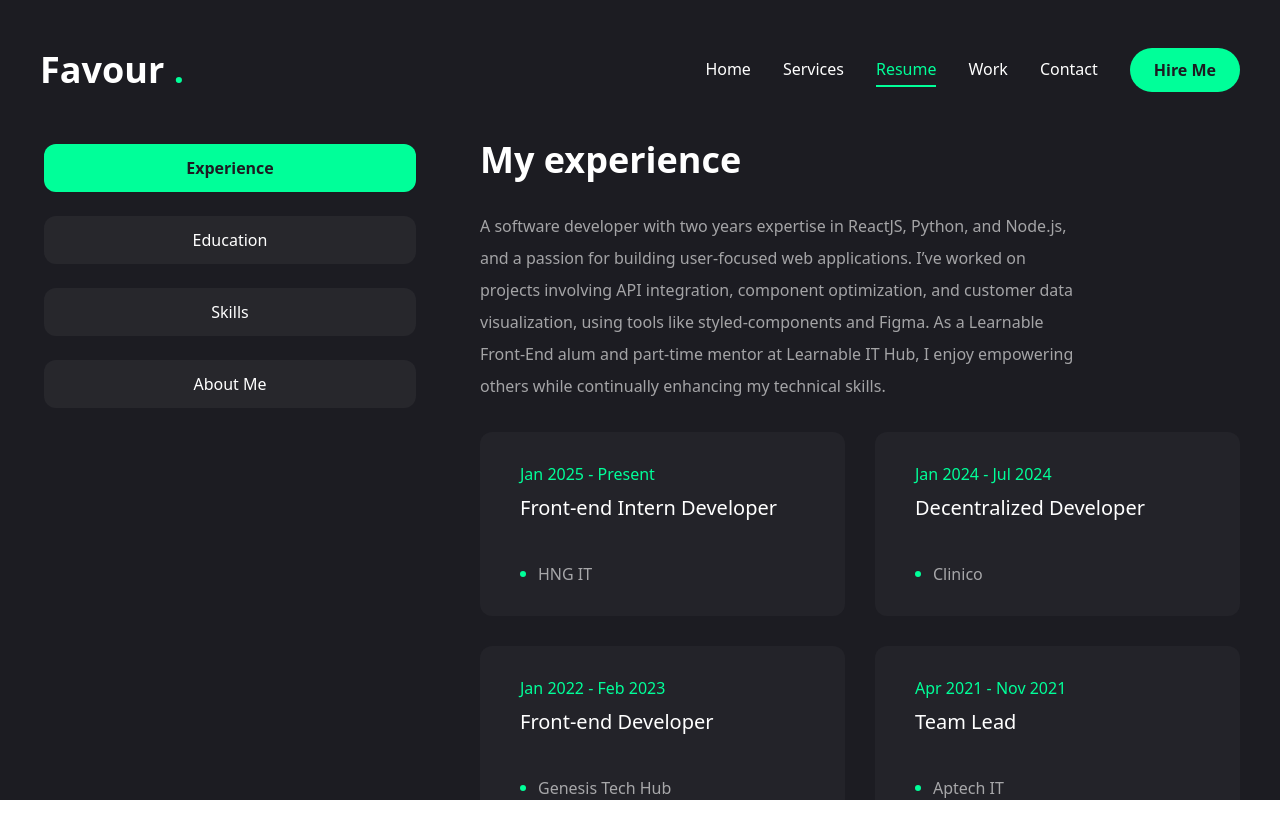
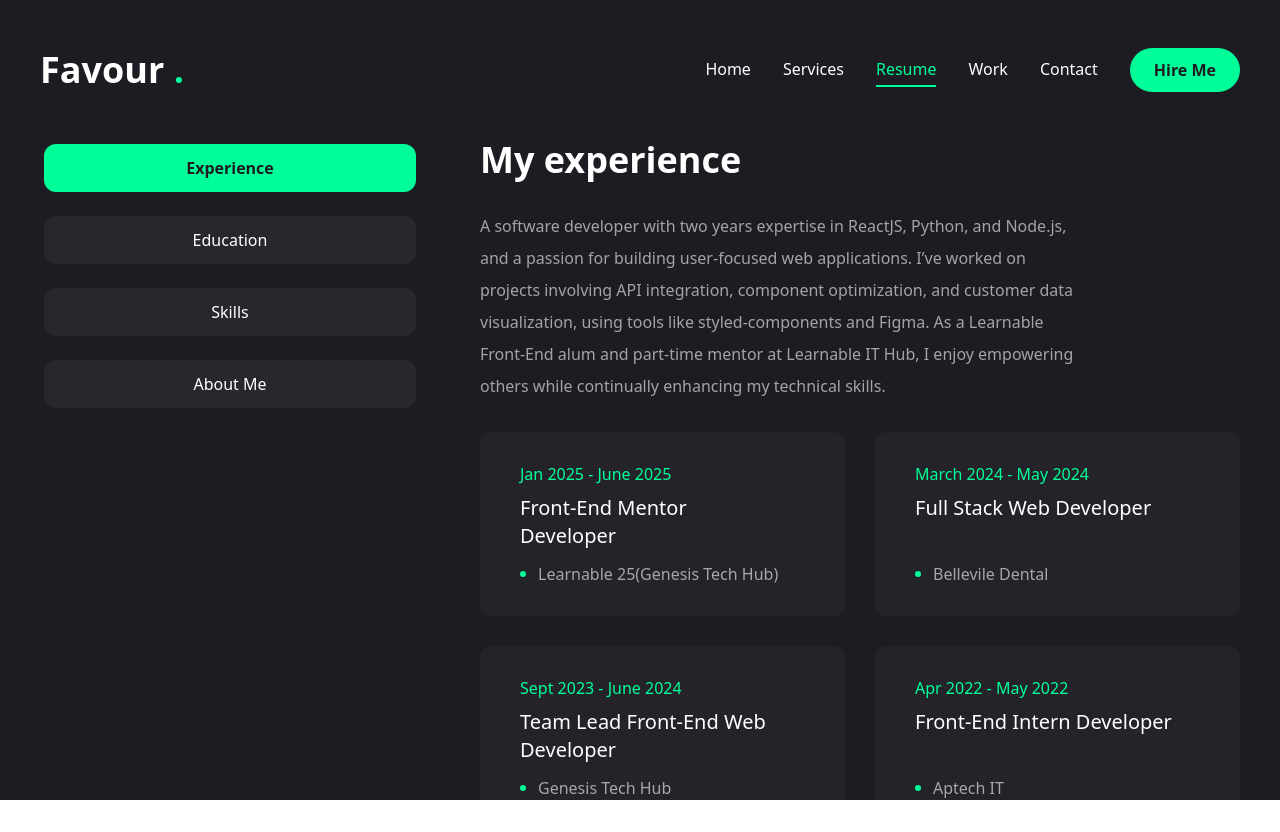
Before and after one commit to Niz46/portfolio, a Next.js app: page /resume in a window 1280 px wide. Built offline with nearby package versions, Linux system fonts and the light colour scheme.

Commit message:
Refactor code structure for improved readability and maintainability

```diff
--- a/app/page.jsx
+++ b/app/page.jsx
@@ -11,15 +11,16 @@ import Stats from "@/components/Stats";
 const Home = () => {
   // Handler to download the CV as a DOCX file
   const handleDownload = () => {
-    // Create a temporary link element
+    const fileId = "1NW_0nHGkCXnLI0d9nicmwEw1BBqCaunk";
     const link = document.createElement("a");
-    // Use Google Docs export URL to download as DOCX
-    link.href =
-      "https://docs.google.com/document/d/1JA2risP8ybXZGLfMduksCcDBi1pxV1J4/export?format=docx";
-    // Set the desired name for the downloaded file
-    link.download = "Favour_Nzeh_CV.docx";
-    // Trigger the download by programmatically clicking the link
+
+    // Direct download link for Drive-uploaded files
+    link.href = `https://drive.google.com/uc?export=download&id=${fileId}`;
+    link.download = "Favour_Nzeh_CV.pdf";
+
+    document.body.appendChild(link);
     link.click();
+    document.body.removeChild(link);
   };
 
   return (
--- a/app/resume/page.jsx
+++ b/app/resume/page.jsx
@@ -24,7 +24,7 @@ import { motion } from "framer-motion";
 const about = {
   title: "About Me",
   description:
-    "I am a passionate Frontend Developer with expertise in React, JavaScript, and Design System. My tech journey began through my elder brother, a backend developer, leading me to explore multiple languages before specializing in frontend development. With an OND in Software Engineering from Aptech, Enugu, I have worked on impactful projects like Customer Segmentation, Bakery Management Systems, and Clinco, focusing on API integrations, component optimization, and state management.I have participated in Learnable 24, ALX, Microsoft Internship, and HNG Internship, continuously refining my skills. As a Genie mentor at Learnable IT Hub, I guide aspiring developers in mastering frontend technologies. Currently, I am enhancing my Design System expertise and deepening my JavaScript proficiency to build scalable, high-performance web applications. Let's connect and create something amazing! 🚀",
+    "I am a passionate Software Engineer with expertise in React, Programming Architecture, and Design System. My tech journey began through my elder brother, a backend developer, leading me to explore multiple languages before specializing in frontend development. With an Higher Education Diploma in Software Engineering from Aptech, Enugu, I have worked on impactful projects like Customer Segmentation, Bakery Management Systems, and Bellevile Dental, focusing on API integrations, component optimization, and state management.I have participated in Learnable 24, ALX, Microsoft Internship, and HNG Internship, continuously refining my skills. As a Genie mentor at Learnable IT Hub, I guide aspiring developers in mastering frontend technologies. Currently, I am enhancing my Design System expertise and deepening my JavaScript proficiency to build scalable, high-performance web applications. Let's connect and create something amazing! 🚀",
   info: [
     {
       fieldName: "Name",
@@ -65,24 +65,24 @@ const experience = {
     "A software developer with two years expertise in ReactJS, Python, and Node.js, and a passion for building user-focused web applications. I’ve worked on projects involving API integration, component optimization, and customer data visualization, using tools like styled-components and Figma. As a Learnable Front-End alum and part-time mentor at Learnable IT Hub, I enjoy empowering others while continually enhancing my technical skills.",
   items: [
     {
-      company: "HNG IT",
-      position: "Front-end Intern Developer",
-      duration: "Jan 2025 - Present",
+      company: "Learnable 25(Genesis Tech Hub)",
+      position: "Front-End Mentor Developer",
+      duration: "Jan 2025 - June 2025",
     },
     {
-      company: "Clinico",
-      position: "Decentralized Developer",
-      duration: "Jan 2024 - Jul 2024",
+      company: "Bellevile Dental",
+      position: "Full Stack Web Developer",
+      duration: "March 2024 - May 2024",
     },
     {
       company: "Genesis Tech Hub",
-      position: "Front-end Developer",
-      duration: "Jan 2022 - Feb 2023",
+      position: "Team Lead Front-End Web Developer",
+      duration: "Sept 2023 - June 2024",
     },
     {
       company: "Aptech IT",
-      position: "Team Lead",
-      duration: "Apr 2021 - Nov 2021",
+      position: "Front-End Intern Developer",
+      duration: "Apr 2022 - May 2022",
     },
   ],
 };
@@ -92,7 +92,7 @@ const education = {
   icon: "/assests/resume/badge.svg",
   title: "My education",
   description:
-    "I hold an Ordinary National Diploma (OND) in Software Engineering from Aptech, Enugu, where I gained a strong foundation in computer science principles, programming, and software development methodologies. My education provided me with hands-on experience in full-stack development, database management, and software architecture.",
+    "I hold an Higher Education Diploma in Software Engineering from Aptech, Enugu, where I gained a strong foundation in computer science principles, programming, and software development methodologies. My education provided me with hands-on experience in full-stack development, database management, and software architecture.",
   items: [
     {
       institute: "Learnable 24 Tech Hub",
@@ -101,7 +101,7 @@ const education = {
     },
     {
       institute: "Aptech Education",
-      degree: "Diploma In Advanced Software Engineer",
+      degree: "Higher Education Diploma In Software Engineer",
       duration: "2022 - 2024",
     },
   ],
@@ -111,7 +111,7 @@ const education = {
 const skills = {
   title: "My skills",
   description:
-    "I am a results-driven Frontend Developer with expertise in ReactJS, JavaScript, and Design Systems:. My technical skill set is built on a solid foundation of modern web technologies, component-based architecture, and performance optimization. I specialize in:",
+    "I am a result-driven Software Engineer with expertise in ReactJS, Programming Architecture, and Design Systems:. My technical skill set is built on a solid foundation of modern web technologies, component-based architecture, and performance optimization. I specialize in:",
   skillList: [
     {
       icon: <FaHtml5 />,
--- a/app/work/page.jsx
+++ b/app/work/page.jsx
@@ -22,8 +22,26 @@ import WorkSliderButton from "@/components/WorkSliderButton";
 const projects = [
   {
     num: "01",
+    category: "Full-Stack",
+    title: "project 1",
+    description:
+      "Full-stack Next.js app providing real-time market data, AI summaries, watchlists, alerts, and an admin dashboard. Event-driven architecture (Inngest) performs asynchronous processing for alerts and digests; BetterAuth manages authentication and sessions; Nodemailer handles stock market analysis emails.",
+    stack: [
+      { name: "Next.js" },
+      { name: "TypeScript" },
+      { name: "Inngest" },
+      { name: "Finnhub" },
+      { name: "MongoDB" },
+      { name: "BetterAuth" },
+    ],
+    image: "/assets/work/dashboard.png",
+    live: "",
+    github: "",
+  },
+  {
+    num: "02",
     category: "frontend",
-    title: "project 1",
+    title: "project 2",
     description:
       "A web-based tool that provides translation and summarization capabilities with a clean, responsive interface. This project enables users to translate text between multiple languages, automatically detect the input language, generate summaries for longer texts, and review previous chats—all while offering a sleek dark mode experience.",
     stack: [{ name: "Html 5" }, { name: "Css 3" }, { name: "Javascript" }],
@@ -32,9 +50,9 @@ const projects = [
     github: "https://github.com/Niz46/ai-text-processor",
   },
   {
-    num: "02",
+    num: "03",
     category: "frontend",
-    title: "project 1",
+    title: "project 3",
     description:
       "Ticket Generator is a modern web application built with Next.js, React, Redux, and Tailwind CSS that allows users to select and book event tickets through a multi-step process. The app guides users through ticket selection, entering their attendee details, and finally previewing and downloading their ticket.",
     stack: [
@@ -50,9 +68,9 @@ const projects = [
     github: "https://github.com/Niz46/ticket-generator",
   },
   {
-    num: "03",
+    num: "04",
     category: "frontend",
-    title: "project 1",
+    title: "project 4",
     description:
       "This e-commerce platform, developed with React, Redux Toolkit, and React Router, provides smooth navigation, product filtering, a dynamic cart, secure checkout, and real-time notifications. Users can create accounts, manage orders, and enjoy a seamless shopping experience across all devices.",
     stack: [
@@ -65,9 +83,9 @@ const projects = [
     github: "https://github.com/Niz46/learnable-e-commerce-test",
   },
   {
-    num: "04",
+    num: "05",
     category: "backend",
-    title: "project 1",
+    title: "project 5",
     description:
       "The Customer Retail Data Clustering project applies K-Means clustering to segment customers based on purchasing behavior. It preprocesses data, visualizes trends, and uses Python libraries like pandas, matplotlib, seaborn, and scikit-learn to reveal insights that enhance marketing, retention, and sales. Excel files are efficiently handled with openpyxl.",
     stack: [
```
Also changed, not shown: public/assets/work/dashboard.png (added).
